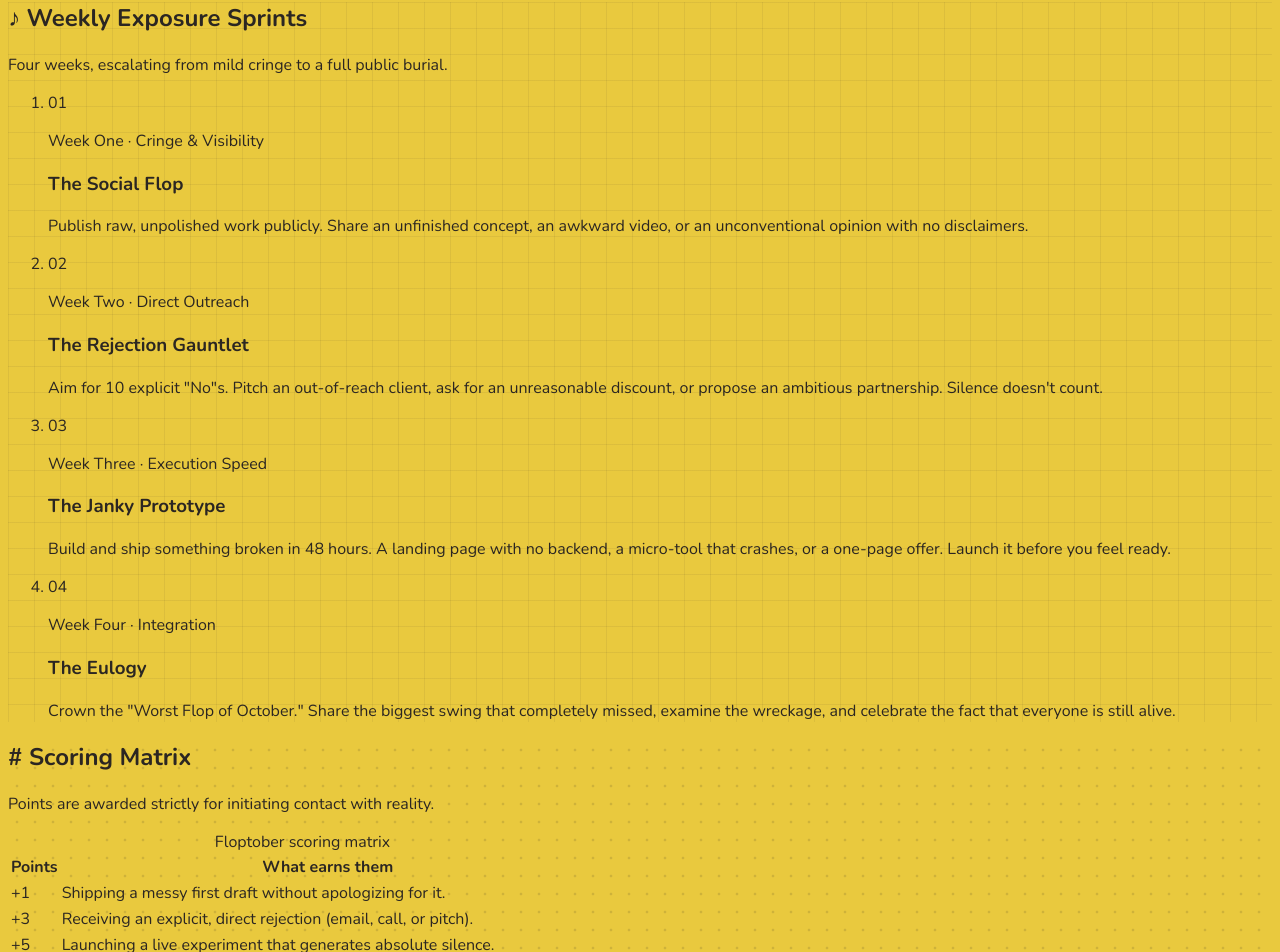
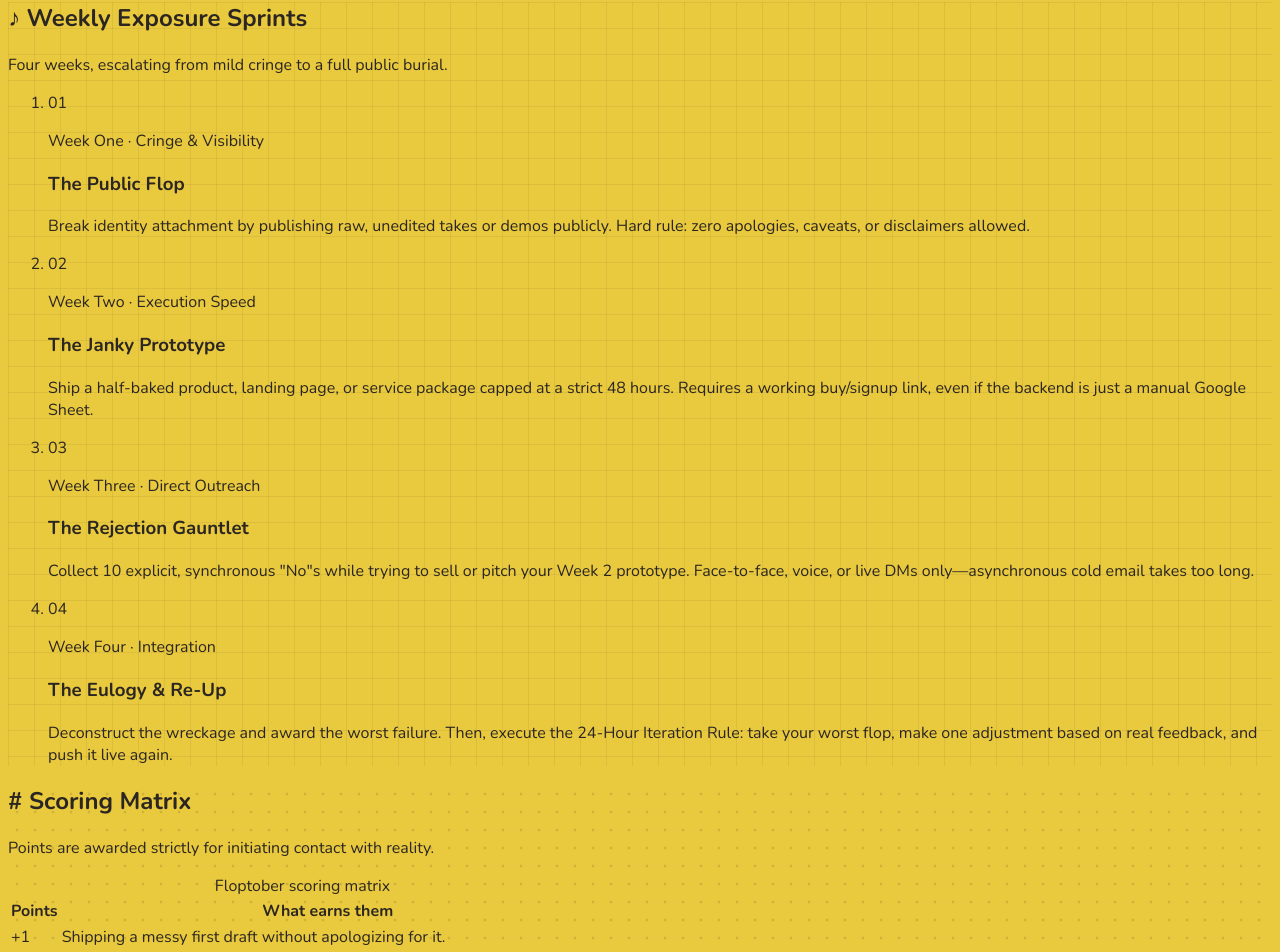
Before and after one commit to incrhst/floptober, a React app in the folder src/: page / in a window 1280 px wide. Shown: the part 1974-2926 px from the top of the page. Built offline with nearby package versions, Linux system fonts and the light colour scheme; the HTML template or start-up script is replaced by a standard one.

Commit message:
Update Sprint sequence and adjust rules based on feedback

```diff
--- a/src/data/floptober.ts
+++ b/src/data/floptober.ts
@@ -43,30 +43,30 @@ export const sprints: Sprint[] = [
 {
   index: '01',
   week: 'Week One',
-  title: 'The Social Flop',
+  title: 'The Public Flop',
   theme: 'Cringe & Visibility',
-  body: 'Publish raw, unpolished work publicly. Share an unfinished concept, an awkward video, or an unconventional opinion with no disclaimers.'
+  body: 'Break identity attachment by publishing raw, unedited takes or demos publicly. Hard rule: zero apologies, caveats, or disclaimers allowed.'
 },
 {
   index: '02',
   week: 'Week Two',
-  title: 'The Rejection Gauntlet',
-  theme: 'Direct Outreach',
-  body: 'Aim for 10 explicit "No"s. Pitch an out-of-reach client, ask for an unreasonable discount, or propose an ambitious partnership. Silence doesn\'t count.'
+  title: 'The Janky Prototype',
+  theme: 'Execution Speed',
+  body: 'Ship a half-baked product, landing page, or service package capped at a strict 48 hours. Requires a working buy/signup link, even if the backend is just a manual Google Sheet.'
 },
 {
   index: '03',
   week: 'Week Three',
-  title: 'The Janky Prototype',
-  theme: 'Execution Speed',
-  body: 'Build and ship something broken in 48 hours. A landing page with no backend, a micro-tool that crashes, or a one-page offer. Launch it before you feel ready.'
+  title: 'The Rejection Gauntlet',
+  theme: 'Direct Outreach',
+  body: 'Collect 10 explicit, synchronous "No"s while trying to sell or pitch your Week 2 prototype. Face-to-face, voice, or live DMs only—asynchronous cold email takes too long.'
 },
 {
   index: '04',
   week: 'Week Four',
-  title: 'The Eulogy',
+  title: 'The Eulogy & Re-Up',
   theme: 'Integration',
-  body: 'Crown the "Worst Flop of October." Share the biggest swing that completely missed, examine the wreckage, and celebrate the fact that everyone is still alive.'
+  body: 'Deconstruct the wreckage and award the worst failure. Then, execute the 24-Hour Iteration Rule: take your worst flop, make one adjustment based on real feedback, and push it live again.'
 }];
 
 
```
